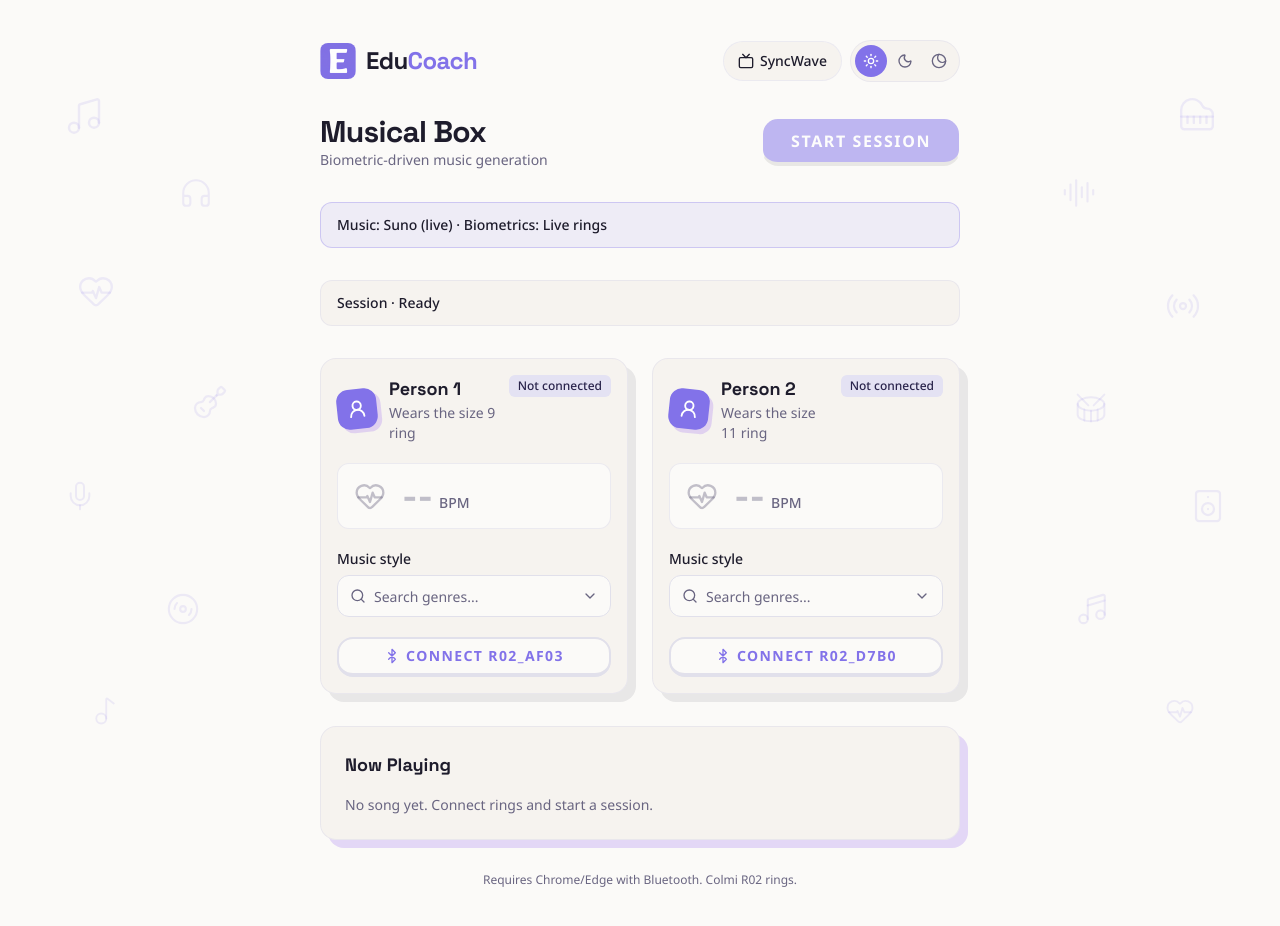
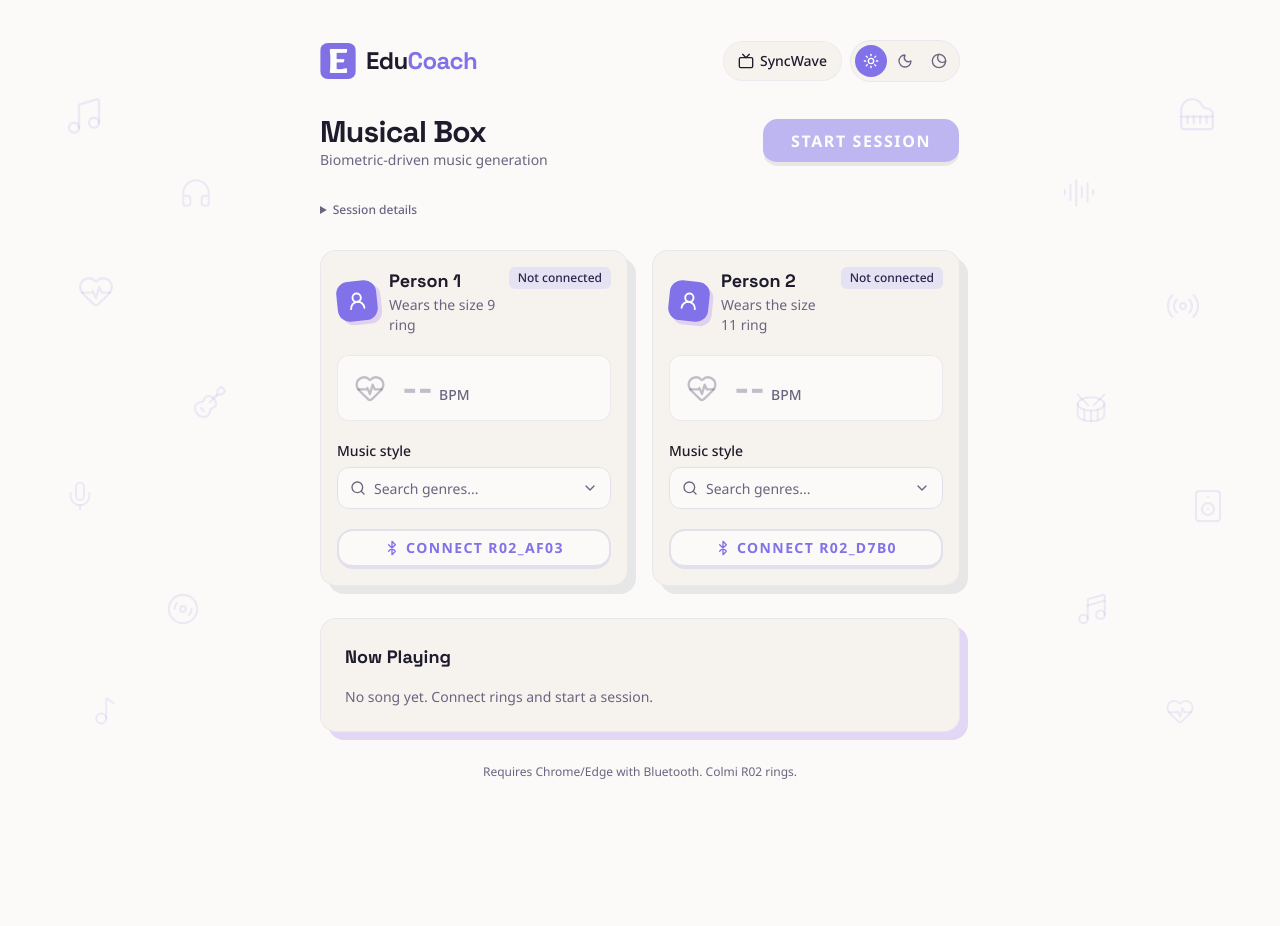
Before and after one commit to dgodolias/suno-musical-box, a Next.js app in the folder webapp/: page / in a window 1280 px wide. After the commit the page ends 820 px from the top, so only its background shows below. Built offline with nearby package versions, Linux system fonts and the light colour scheme.

Commit message:
feat: config and saving status folded into a collapsed Session details

```diff
--- a/webapp/app/page.tsx
+++ b/webapp/app/page.tsx
@@ -517,16 +517,27 @@ export default function Home() {
           </div>
         </div>
 
-        <div role="status" aria-label="Application configuration" className="rounded-xl border border-primary/30 bg-primary/10 px-4 py-3 text-sm font-medium">
+        {/* Setup and saving, folded away until wanted; a problem someone has to
+            act on shows below it */}
+        <div className="space-y-2">
+          <details className="text-xs text-muted-foreground">
+            <summary className="w-fit cursor-pointer select-none font-medium hover:text-foreground">Session details</summary>
+            <div className="mt-2 space-y-2">
+              <div role="status" aria-label="Application configuration" className="rounded-lg border border-border/60 bg-card/60 px-3 py-2">
                 Music: {MOCK_SUNO ? "Mock (no credits)" : "Suno (live)"} &middot; Biometrics: {mockMode ? "Mock (synthetic)" : "Live rings"}
               </div>
-
-        <div role="status" aria-label="Recording storage" className="rounded-xl border border-border/60 bg-card px-4 py-3 text-sm space-y-1">
+              <div role="status" aria-label="Recording storage" className="rounded-lg border border-border/60 bg-card/60 px-3 py-2 space-y-1">
                 <p className="font-medium">{isActive ? "Recording" : clientSessionId ? "Session finished" : "Session"} · {saveStatus}</p>
                 {clientSessionId && <p>{elapsedSeconds}s · Person 1: {currentRecording?.person1Count ?? 0} · Person 2: {currentRecording?.person2Count ?? 0} measurements</p>}
                 {(sync.networkError || sync.storageError || sessionError) && <p className="text-destructive">{sessionError || sync.storageError || sync.networkError}</p>}
                 {sync.localWrites > 0 && <p>Some measurements are only in memory. Keep this tab open until local saving finishes.</p>}
                 {sync.pendingReadings > 0 && sync.localWrites === 0 && <p>Pending measurements are kept on this device and retried automatically.</p>}
+              </div>
+            </div>
+          </details>
+          {(sessionError || sync.storageError) && (
+            <p role="alert" className="text-sm text-destructive">{sessionError || sync.storageError}</p>
+          )}
         </div>
 
         {/* Ring cards: each person's ring by the name Chrome lists it under */}
```
Lines whose indentation alone changed are shown as unchanged.
